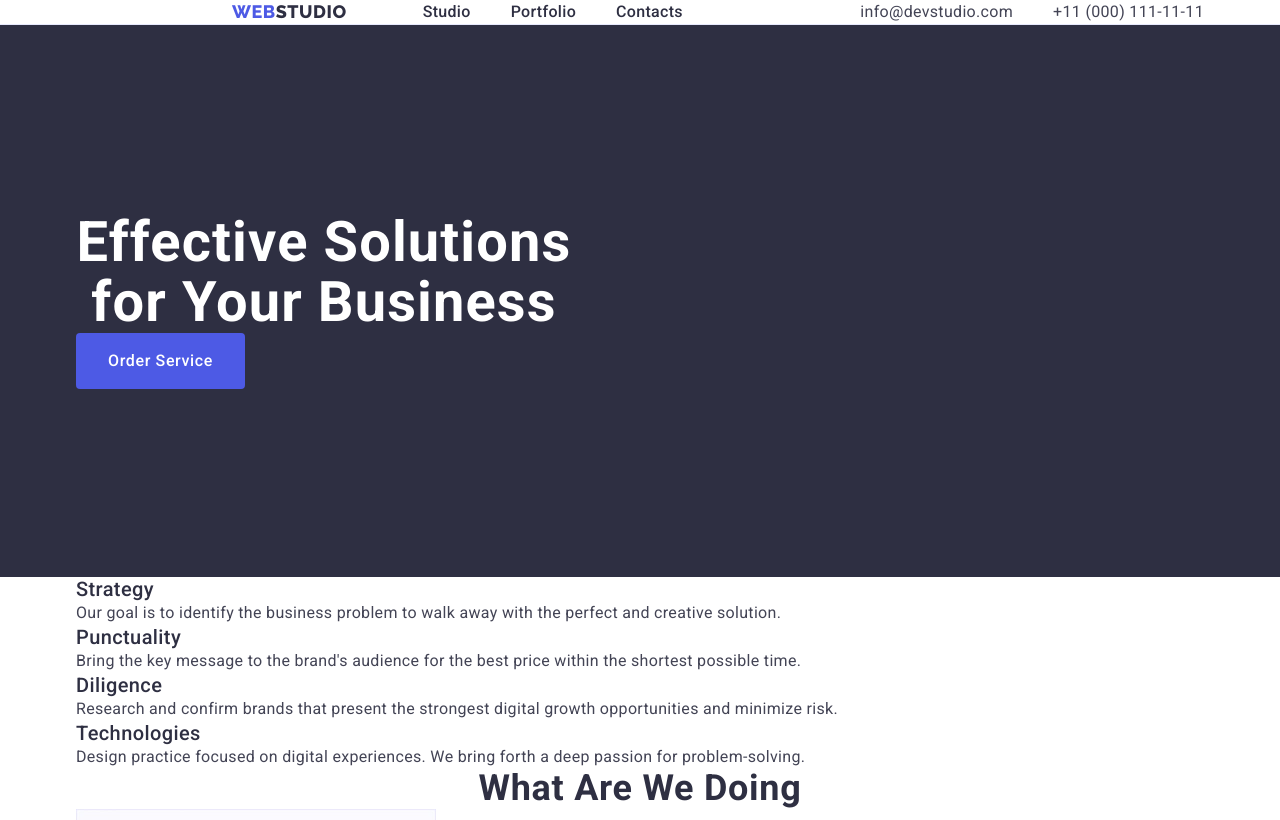
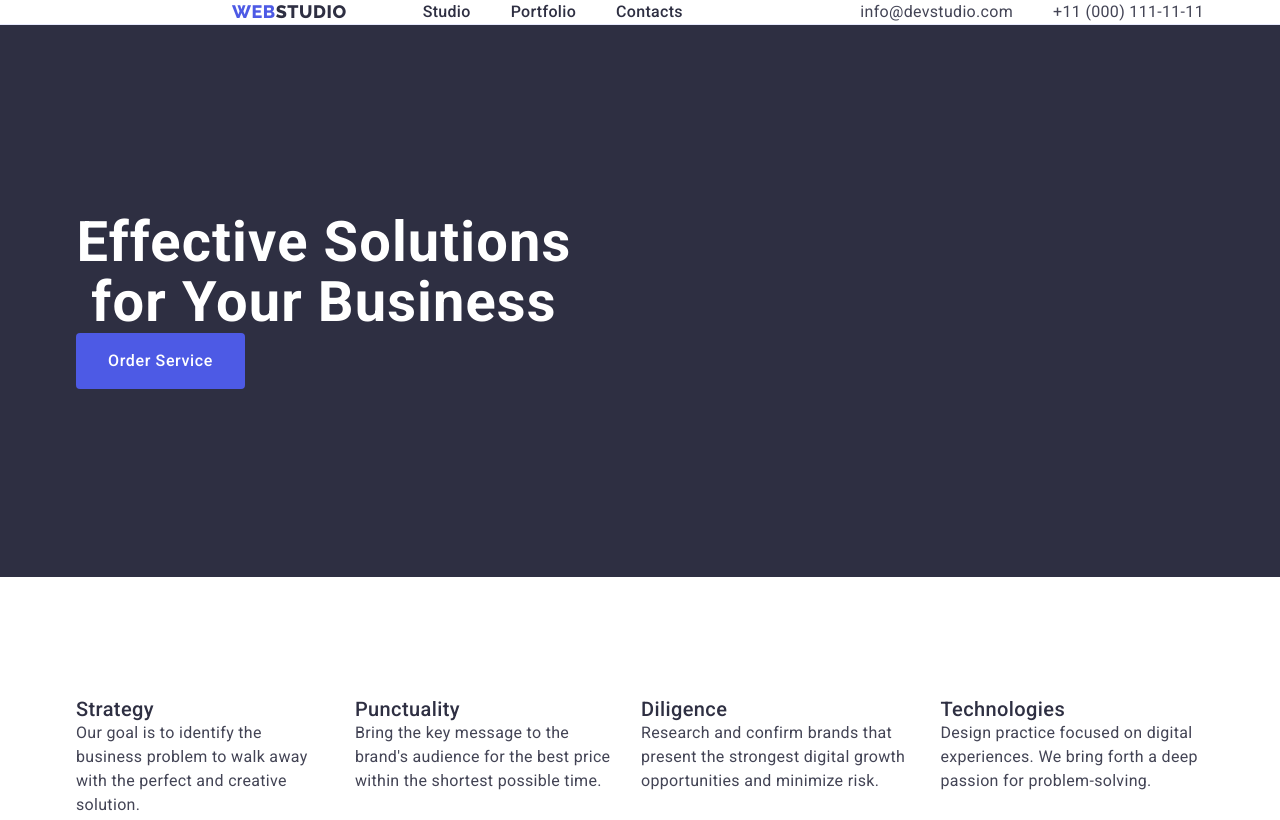
Before and after one commit to ViacheslavBFG/goit-markup-hw-03, a plain HTML site: page index.html in a window 1280 px wide. Shown: the top 820 px of the page. Drawn offline with nearby package versions, Linux system fonts and the light colour scheme.

Commit message:
Update style.css

```diff
--- a/css/style.css
+++ b/css/style.css
@@ -324,3 +324,14 @@ ol {
     display: flex;
     gap: 40px;
 }
+
+.skill{
+    padding: 120px 0 ;
+
+}
+
+
+.skill-list{
+display: flex;
+gap:24px;
+}
```
